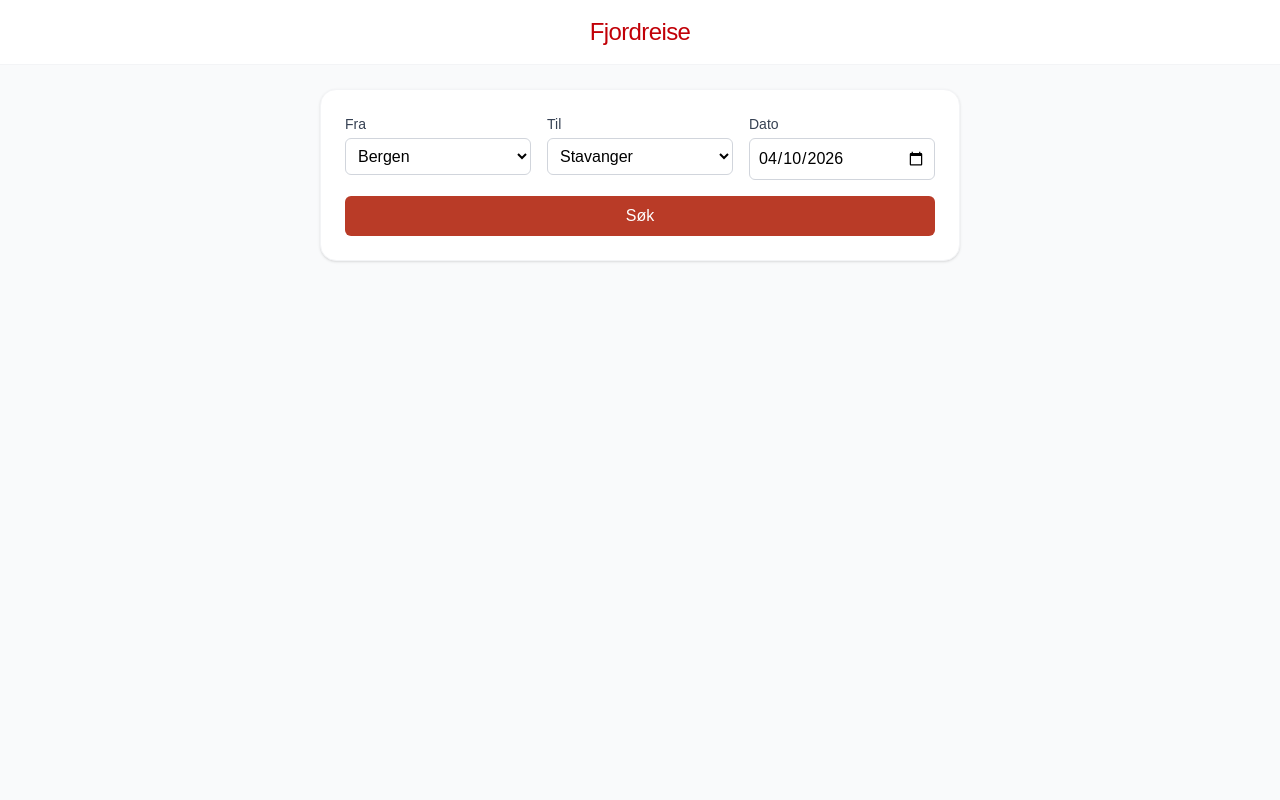
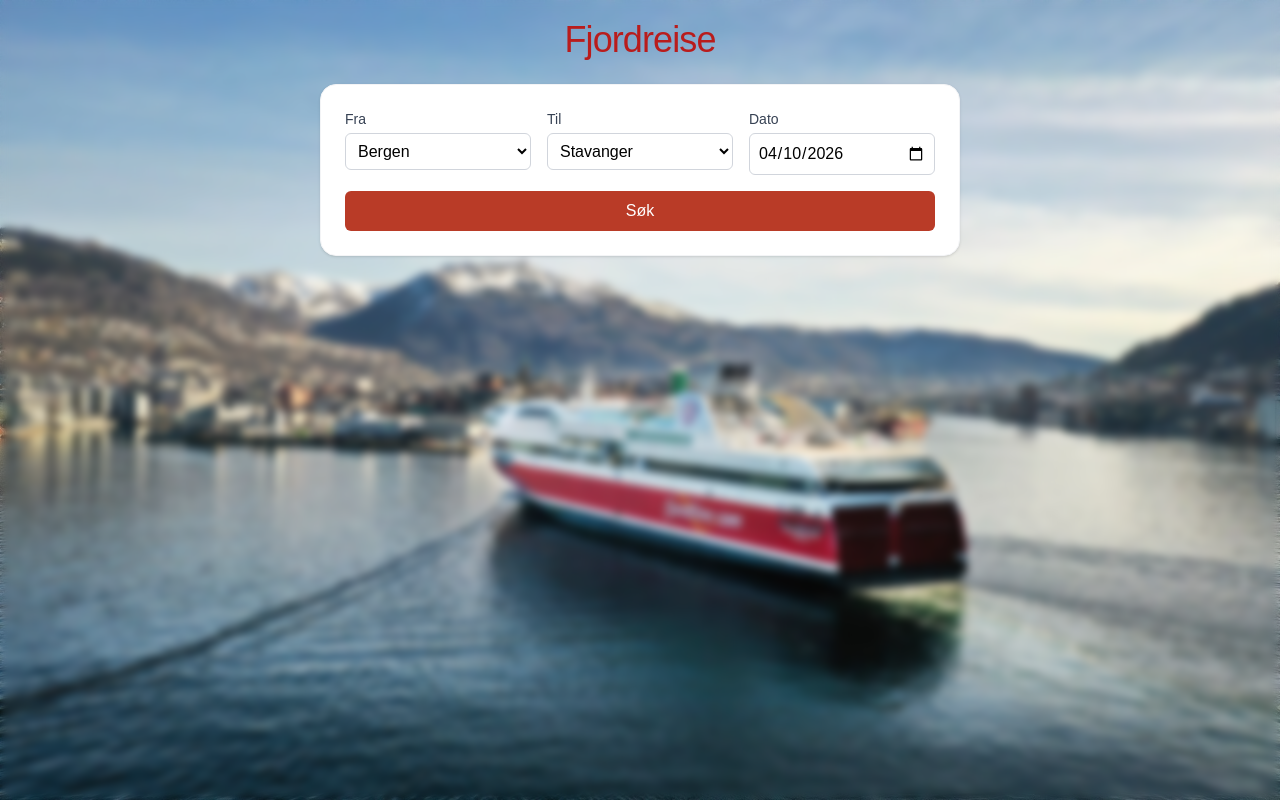
Before and after one commit to NTshadow/Miniapp-Fjordreise, a Next.js app in the folder fjordreise/: page / in a window 1280 px wide. Built offline with nearby package versions, Linux system fonts and the light colour scheme.

Commit message:
lagt til bakgrunnsbilde og endret design

```diff
--- a/fjordreise/app/components/routeCards.tsx
+++ b/fjordreise/app/components/routeCards.tsx
@@ -43,7 +43,7 @@ export default function RouteCards({ route, selected, onSelect, searchDate }: Ro
                 <div className="text-2xl font-bold text-[#B93B27]">{route.priceNOK}kr</div>
                     <div
                         onClick={() => onSelect(route)}
-                        className={`mt-3 pt-1 border border-[#D96666] text-s font-bold text-center cursor-pointer py-1 rounded w-full
+                        className={`mt-3 pt-1 border border-[#D96666] text-s font-bold text-center cursor-pointer py-1 rounded w-full hover:bg-[#FEBFBF]
                             ${selected ? "bg-[#FEBFBF] text-black" : "text-black"
                             }`}
                     >
--- a/fjordreise/app/layout.tsx
+++ b/fjordreise/app/layout.tsx
@@ -14,7 +14,21 @@ export default function RootLayout({
     return (
         <html lang="no">
             <body>
-                {children}
+                <div style={{
+                    minHeight: "100vh",
+                    backgroundImage: "url('/bakgrunnsbilde.jpg')",
+                    backgroundSize: "cover",
+                    backgroundPosition: "center",
+                    backgroundRepeat: "no-repeat",
+                    backgroundAttachment: "scroll",
+                }}>
+                    <div style={{
+                        minHeight: "100vh",
+                        backdropFilter: "blur(4px)",
+                    }}>
+                        {children}
+                    </div>
+                </div>
             </body>
         </html>
     );
--- a/fjordreise/app/page.tsx
+++ b/fjordreise/app/page.tsx
@@ -51,12 +51,11 @@ export default function Home() {
     };
 
     return (
-        <main className="min-h-screen bg-gray-50">
-            <header className="bg-white border-b border-gray-100 px-4 py-4">
+        <main className="min-h-screen ">
                 <div className="max-w-3xl mx-auto text-center">
-                    <h1 className="text-2xl text-red-700 tracking-tight ">Fjordreise</h1>
+                    <h1 className="text-4xl pt-5 text-[#B91C1C] tracking-tight ">Fjordreise</h1>
                 </div>
-            </header>
+
 
             <div className="max-w-2xl mx-auto px-4 py-6 flex flex-col gap-6">
                 <SearchForm onSearch={handleSearch} loading={loading}/>
--- a/fjordreise/app/summary/page.tsx
+++ b/fjordreise/app/summary/page.tsx
@@ -1,6 +1,5 @@
 "use client";
 
-import { useState } from "react";
 import { useRouter } from "next/navigation";
 import { useSearchParams } from "next/navigation";
 import type { Route } from "../api/routes/route";
@@ -47,26 +46,25 @@ export default function Summary() {
         return null;
     }
 
-    const [bookingRef] = useState(() => `FJ-${route.id}-${Date.now().toString().slice(-4)}`);
+    const bookingRef = `FJ-${route.id}-${route.priceNOK}`;
 
     return (
-        <main className="min-h-screen bg-gray-50">
-            <header className="bg-white border-b border-gray-100 px-4 py-4">
+        <main className="min-h-screen ">
                 <div className="max-w-2xl mx-auto text-center">
-                    <h1 className="text-2xl text-red-700 tracking-tight ">Fjordreise</h1>
+                    <h1 className="text-4xl pt-5 text-red-700 tracking-tight ">Fjordreise</h1>
                 </div>
-            </header>
+
 
             <div className="max-w-2xl mx-auto px-4 py-8 flex flex-col gap-6">
                 <div className="text-center py-4">
                     <h2 className="text-2xl font-bold text-gray-900">Din reise:</h2>
-                    <p className="text-sm text-gray-400 mt-1">
+                    <p className="text-sm text-black mt-1">
                         Bestillingsreferanse:{" "}
-                        <span className="font-mono font-semibold text-gray-600">{bookingRef}</span>
+                        <span className="font-mono font-semibold text-black">{bookingRef}</span>
                     </p>
                 </div>
 
-                <div className="bg-white rounded-2xl border border-gray-100 shadow-sm overflow-hidden">
+                <div className="bg-white rounded-2xl shadow-sm overflow-hidden">
                     <div className="bg-[#D96666] px-6 py-4">
                         <p className="text-black text-xs font-semibold uppercase tracking-wide">Din reise</p>
                         <p className="text-white text-xl font-bold mt-1">
@@ -109,8 +107,8 @@ export default function Summary() {
                                 <p className="font-medium text-gray-700">{route.operator}</p>
                             </div>
                             <div>
-                                <p className="text-gray-400 text-xs">Varighet</p>
-                                <p className="font-medium text-gray-700">{formatDuration(route.durationMinutes)}</p>
+                                <p className="text-gray-400 text-xs text-right">Varighet</p>
+                                <p className="font-medium text-gray-700 text-right">{formatDuration(route.durationMinutes)}</p>
                             </div>
                         </div>
 
@@ -125,7 +123,7 @@ export default function Summary() {
 
                 <button
                     onClick={() => router.push("/")}
-                    className="w-full border border-gray-200 bg-white hover:bg-gray-50 text-gray-600 font-medium py-3 rounded-xl text-sm transition-colors"
+                    className="w-full border border-gray-400 bg-white hover:bg-[#FEBFBF] text-gray-600 font-medium py-3 rounded-xl text-sm transition-colors"
                 >
                     ← Søk etter ny reise
                 </button>
```
Also changed, not shown: fjordreise/public/bakgrunnsbilde.jpg (renamed from fjordreise/bakgrunnsbilde.jpg).
